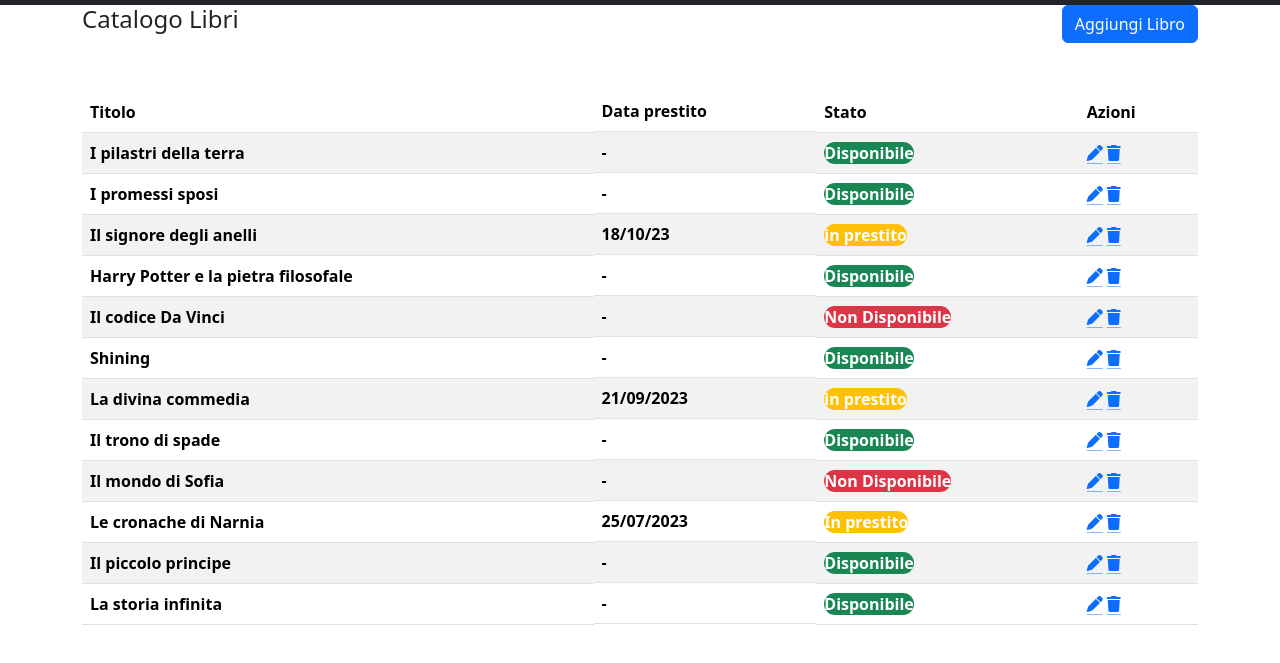
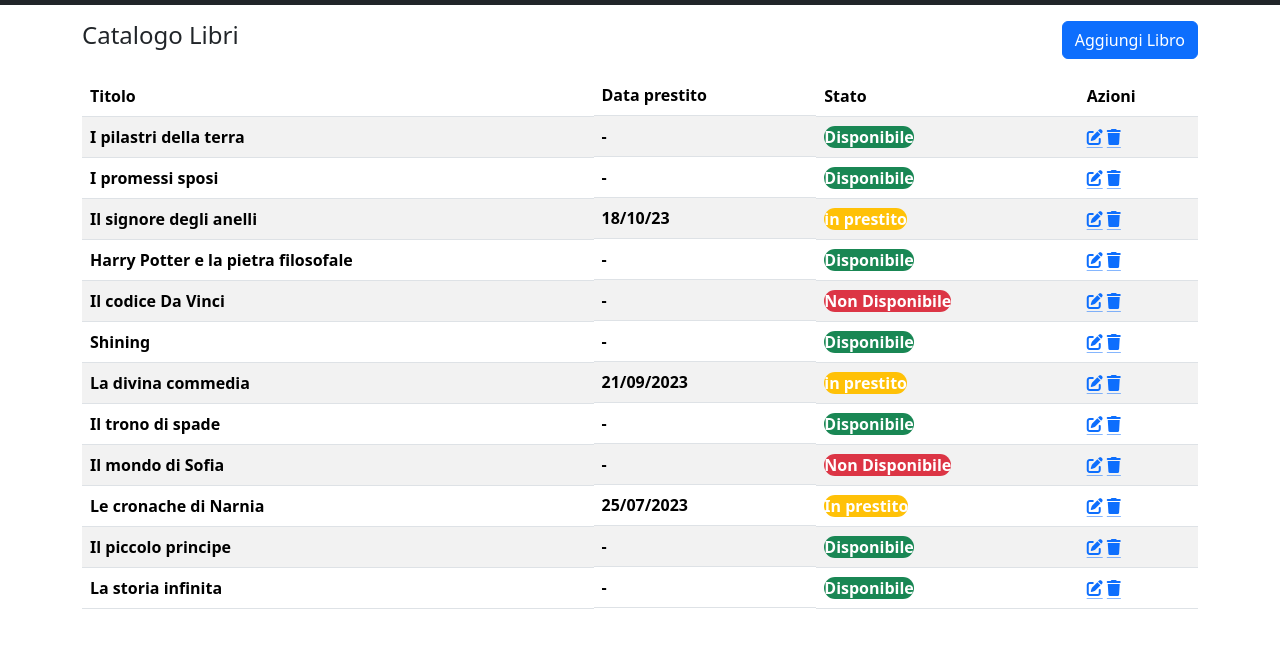
Before and after one commit to danieleBattistelli/html-css-bootstrap-dashboard, a plain HTML site: page index.html in a window 1280 px wide. Shown: the part 71-734 px from the top of the page. Drawn offline with nearby package versions, Linux system fonts and the light colour scheme.

Commit message:
feat: fix layout catalogo libri

```diff
--- a/index.html
+++ b/index.html
@@ -46,12 +46,12 @@
     <main>
 
         <div class="container">
-            <div class="title d-flex justify-content-between">
+            <div class="title d-flex justify-content-between my-3">
                 <h4 class="d-inline">Catalogo Libri</h4>
                 <a href="./new-book.html" type="button" class="btn btn-primary">Aggiungi Libro</a>
             </div>
 
-            <table class="table table-striped my-5 ">
+            <table class="table table-striped my-3 ">
                 <thead>
                     <tr>
                         <th>Titolo</th>
@@ -67,7 +67,7 @@
                         <th><span class="rounded-pill bg-success text-white font">Disponibile</span></th>
                         <th>
                             <a class="icon-link" href="#">
-                                <i class="fa-solid fa-pen"></i></i>
+                                <i class="fa-solid fa-pen-to-square"></i>
                             </a>
                             <a class="icon-link" href="#">
                                 <i class="fa-solid fa-trash"></i>
@@ -80,7 +80,7 @@
                         <th><span class="rounded-pill bg-success text-white font">Disponibile</span></th>
                         <th>
                             <a class="icon-link" href="#">
-                                <i class="fa-solid fa-pen"></i></i>
+                                <i class="fa-solid fa-pen-to-square"></i></i>
                             </a>
                             <a class="icon-link" href="#">
                                 <i class="fa-solid fa-trash"></i>
@@ -93,7 +93,7 @@
                         <th><span class="rounded-pill bg-warning text-white font">in prestito</span></th>
                         <th>
                             <a class="icon-link" href="#">
-                                <i class="fa-solid fa-pen"></i></i>
+                                <i class="fa-solid fa-pen-to-square"></i></i>
                             </a>
                             <a class="icon-link" href="#">
                                 <i class="fa-solid fa-trash"></i>
@@ -106,7 +106,7 @@
                         <th><span class="rounded-pill bg-success text-white font">Disponibile</span></th>
                         <th>
                             <a class="icon-link" href="#">
-                                <i class="fa-solid fa-pen"></i></i>
+                                <i class="fa-solid fa-pen-to-square"></i></i>
                             </a>
                             <a class="icon-link" href="#">
                                 <i class="fa-solid fa-trash"></i>
@@ -119,7 +119,7 @@
                         <th><span class="rounded-pill bg-danger text-white font">Non Disponibile</span></th>
                         <th>
                             <a class="icon-link" href="#">
-                                <i class="fa-solid fa-pen"></i></i>
+                                <i class="fa-solid fa-pen-to-square"></i></i>
                             </a>
                             <a class="icon-link" href="#">
                                 <i class="fa-solid fa-trash"></i>
@@ -132,7 +132,7 @@
                         <th><span class="rounded-pill bg-success text-white font">Disponibile</span></th>
                         <th>
                             <a class="icon-link" href="#">
-                                <i class="fa-solid fa-pen"></i></i>
+                                <i class="fa-solid fa-pen-to-square"></i></i>
                             </a>
                             <a class="icon-link" href="#">
                                 <i class="fa-solid fa-trash"></i>
@@ -145,7 +145,7 @@
                         <th><span class="rounded-pill bg-warning text-white font">in prestito</span></th>
                         <th>
                             <a class="icon-link" href="#">
-                                <i class="fa-solid fa-pen"></i></i>
+                                <i class="fa-solid fa-pen-to-square"></i></i>
                             </a>
                             <a class="icon-link" href="#">
                                 <i class="fa-solid fa-trash"></i>
@@ -158,7 +158,7 @@
                         <th><span class="rounded-pill bg-success text-white font">Disponibile</span></th>
                         <th>
                             <a class="icon-link" href="#">
-                                <i class="fa-solid fa-pen"></i></i>
+                                <i class="fa-solid fa-pen-to-square"></i></i>
                             </a>
                             <a class="icon-link" href="#">
                                 <i class="fa-solid fa-trash"></i>
@@ -171,7 +171,7 @@
                         <th><span class="rounded-pill bg-danger text-white font">Non Disponibile</span></th>
                         <th>
                             <a class="icon-link" href="#">
-                                <i class="fa-solid fa-pen"></i></i>
+                                <i class="fa-solid fa-pen-to-square"></i></i>
                             </a>
                             <a class="icon-link" href="#">
                                 <i class="fa-solid fa-trash"></i>
@@ -184,7 +184,7 @@
                         <th><span class="rounded-pill bg-warning text-white font">In prestito</span></th>
                         <th>
                             <a class="icon-link" href="#">
-                                <i class="fa-solid fa-pen"></i></i>
+                                <i class="fa-solid fa-pen-to-square"></i></i>
                             </a>
                             <a class="icon-link" href="#">
                                 <i class="fa-solid fa-trash"></i>
@@ -197,7 +197,7 @@
                         <th><span class="rounded-pill bg-success text-white font">Disponibile</span></th>
                         <th>
                             <a class="icon-link" href="#">
-                                <i class="fa-solid fa-pen"></i></i>
+                                <i class="fa-solid fa-pen-to-square"></i></i>
                             </a>
                             <a class="icon-link" href="#">
                                 <i class="fa-solid fa-trash"></i>
@@ -210,7 +210,7 @@
                         <th><span class="rounded-pill bg-success text-white font">Disponibile</span></th>
                         <th>
                             <a class="icon-link" href="#">
-                                <i class="fa-solid fa-pen"></i></i>
+                                <i class="fa-solid fa-pen-to-square"></i></i>
                             </a>
                             <a class="icon-link" href="#">
                                 <i class="fa-solid fa-trash"></i>
```
Also changed, not shown: new-book.html (+12 -7 lines).
